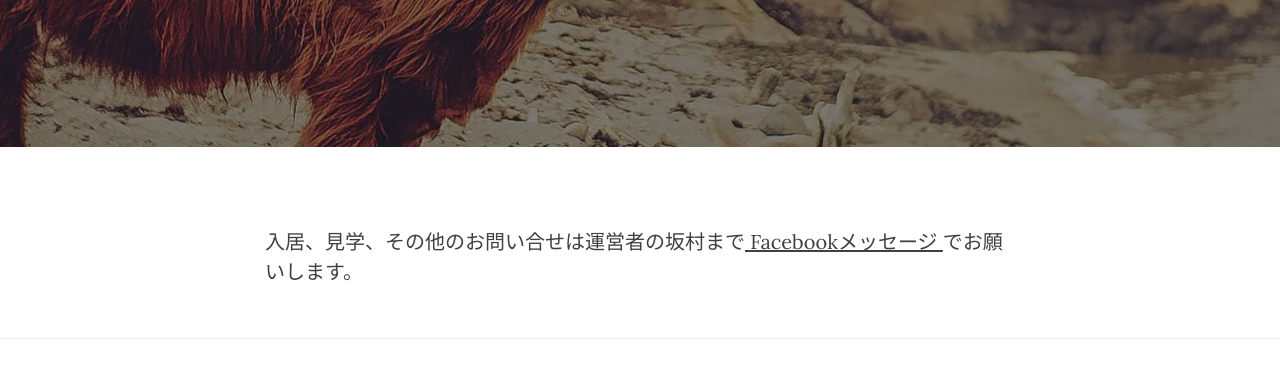
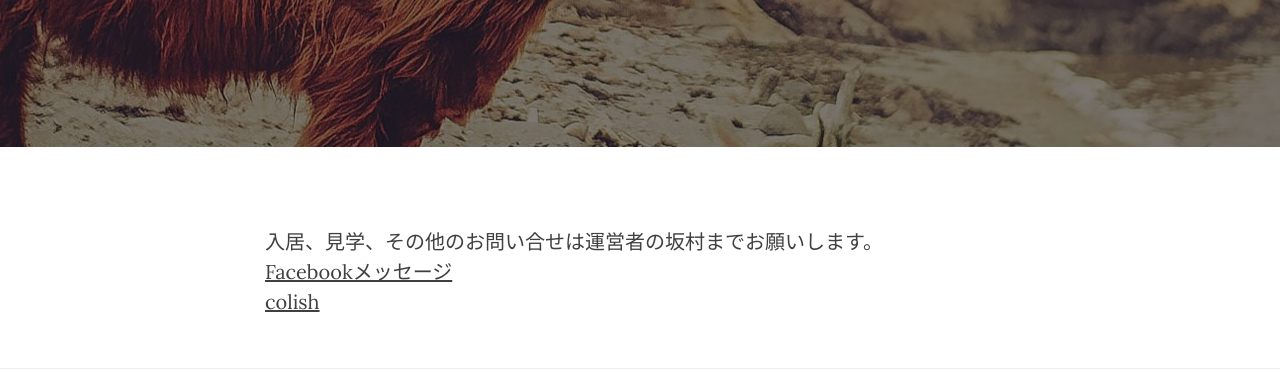
Before and after one commit to geekmtsm/geekmtsm.github.io, a plain HTML site: page contact/index.html in a window 1280 px wide. Shown: the part 266-653 px from the top of the page. Drawn offline with nearby package versions, Linux system fonts and the light colour scheme.

Commit message:
Site updated: 2018-07-03 14:53:31

```diff
--- a/contact/index.html
+++ b/contact/index.html
@@ -10,7 +10,7 @@
 
     <!--Description-->
 
-        <meta name="description" content="入居、見学、その他のお問い合せは運営者の坂村まで Facebookメッセージ でお願いします。">
+        <meta name="description" content="入居、見学、その他のお問い合せは運営者の坂村までお願いします。 Facebookメッセージ colish">
 
 
     <!--Author-->
@@ -156,7 +156,7 @@
 
             <!-- Post Main Content -->
             <div class="col-lg-8 col-lg-offset-2 col-md-10 col-md-offset-1">
-                <p>入居、見学、その他のお問い合せは運営者の坂村まで<a href="https://www.facebook.com/sgrskmr" target="_blank" rel="noopener"> Facebookメッセージ </a>でお願いします。</p>
+                <p>入居、見学、その他のお問い合せは運営者の坂村までお願いします。<br><a href="https://www.facebook.com/sgrskmr" target="_blank" rel="noopener"> Facebookメッセージ </a><br><a href="https://colish.net/concepts/181" target="_blank" rel="noopener">colish</a></p>
 
             </div>
 
```
